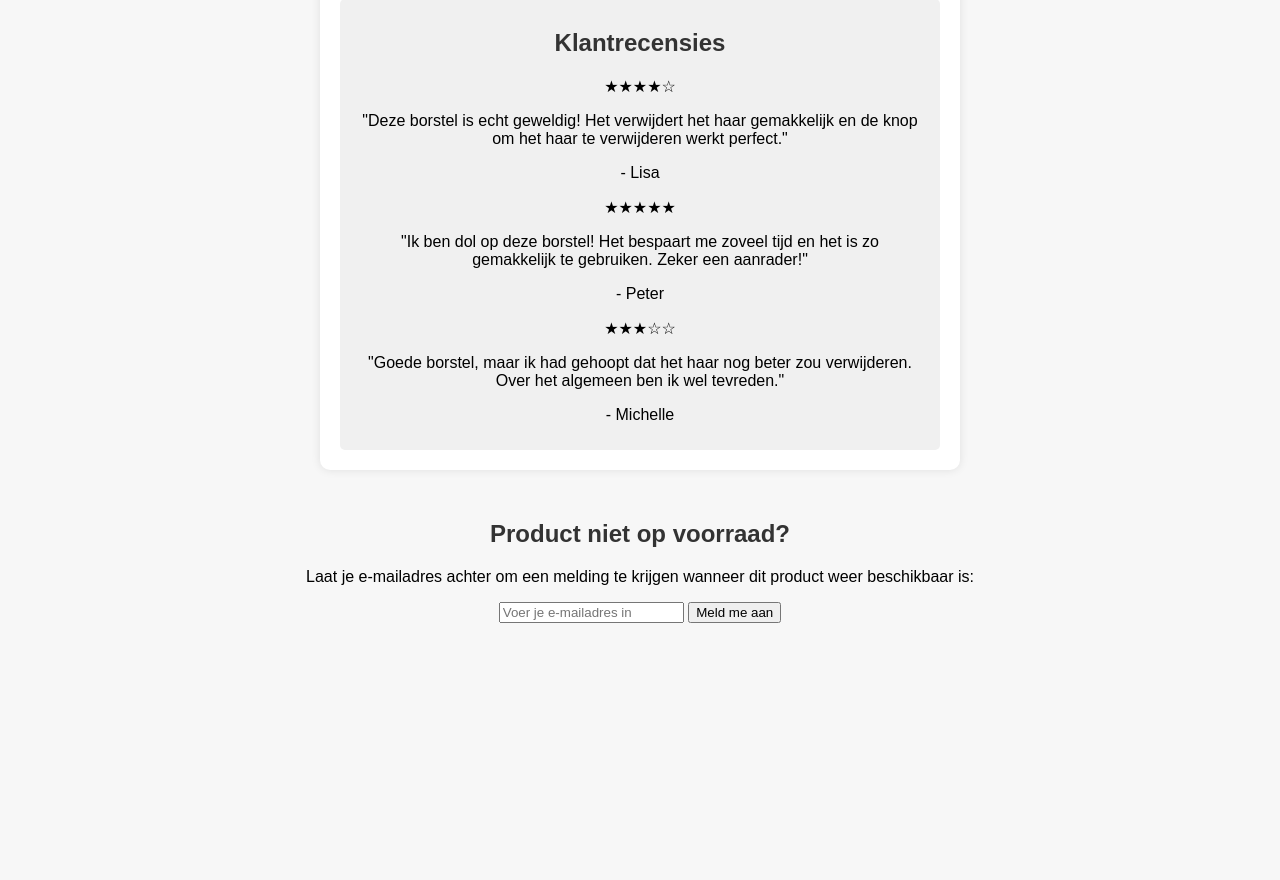
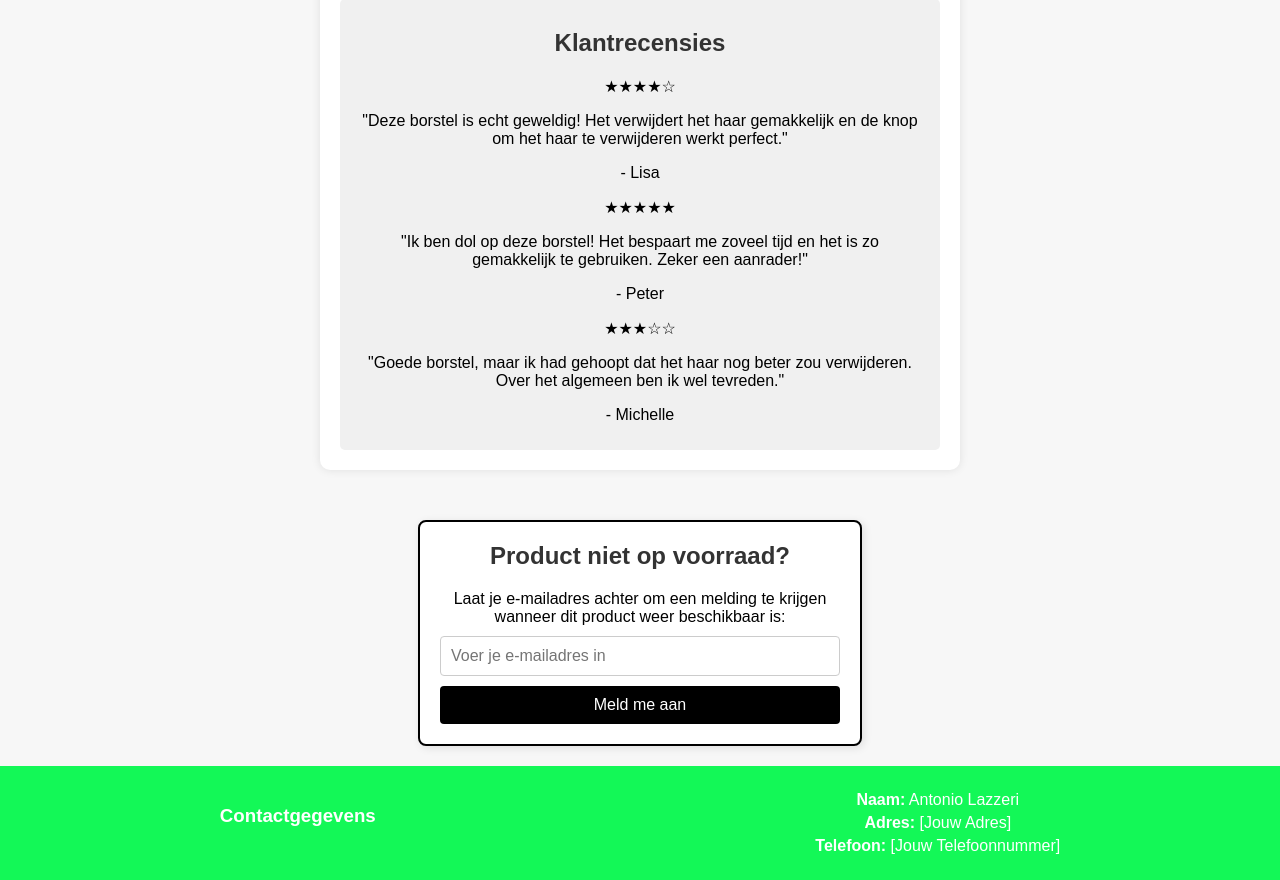
Before and after one commit to AntonioLazzeri1/website-eindexamen, a PHP site: page /index2.html in a window 1280 px wide; the page is wider, and only the part inside the window is pictured. Shown: the part 1298-2178 px from the top of that part. Before the commit the page ends 1921 px from the top of that part, so only its background shows below. Run offline with PHP 8.4, Linux system fonts and the light colour scheme; some libraries are stand-ins or nearby versions.

Commit message:
product pagina

```diff
--- a/index2.html
+++ b/index2.html
@@ -99,6 +99,17 @@
             <input type="hidden" name="product_id" value="1">
             <button type="submit">Meld me aan</button>
         </form>
+
     </div>
+    <footer>
+        <div class="contact-info">
+          <h3>Contactgegevens</h3>
+          <div class="contact-details">
+            <p><strong>Naam:</strong> Antonio Lazzeri</p>
+            <p><strong>Adres:</strong> [Jouw Adres]</p>
+            <p><strong>Telefoon:</strong> [Jouw Telefoonnummer]</p>
+          </div>
+        </div>
+      </footer>
 </body>
 </html>
--- a/index3.html
+++ b/index3.html
@@ -96,7 +96,7 @@
     <div class="stock-notification">
         <h2>Product niet op voorraad?</h2>
         <p>Laat je e-mailadres achter om een melding te krijgen wanneer dit product weer beschikbaar is:</p>
-        <form action="notify.php" method="POST" onsubmit="validateEmail(event)">
+        <form action="index.html" method="POST" onsubmit="validateEmail(event)">
             <input type="email" name="email" placeholder="Voer je e-mailadres in" required>
             <input type="hidden" name="product_id" value="1">
             <button type="submit">Meld me aan</button>
--- a/style2.css
+++ b/style2.css
@@ -96,3 +96,82 @@ ul, ol {
     border-radius: 5px;
     margin-top: 20px;
 }
+
+footer {
+  background-color: rgb(19, 248, 87);
+
+  color: white;
+  text-align: center;
+  padding: 20px 0;
+  position:static;
+  width: 100%;
+  bottom: 0;
+}
+
+footer p {
+  margin: 0;
+  font-size: 16px;
+}
+
+.contact-info {
+  display: flex;
+  justify-content: space-around; /* Verdeel de ruimte tussen de items */
+}
+.contact-details {
+  color: white; /* Witte tekstkleur */
+}
+
+.contact-details p {
+  margin: 5px 0;
+}
+
+
+.stock-notification {
+  background-color: white;        /* Witte achtergrondkleur */
+  border: 2px solid black;        /* Zwarte omranding van 2px */
+  padding: 20px;                  /* Binnenruimte rond de inhoud */
+  max-width: 400px;               /* Maximale breedte van de blok */
+  margin: 20px auto;              /* Centraal plaatsen met marge erboven en onder */
+  box-shadow: 2px 2px 8px rgba(0, 0, 0, 0.1);  /* Lichte schaduw voor diepte */
+  border-radius: 8px;             /* Afgeronde hoeken */
+  text-align: center;             /* Tekst gecentreerd */
+}
+
+
+.stock-notification h2 {
+  font-size: 1.5em;
+  margin-top: 0;
+}
+
+.stock-notification p {
+  font-size: 1em;
+  margin: 10px 0;
+}
+
+.stock-notification form {
+  display: flex;
+  flex-direction: column;
+  gap: 10px;
+}
+
+.stock-notification input[type="email"] {
+  padding: 10px;
+  border: 1px solid #ccc;
+  border-radius: 4px;
+  font-size: 1em;
+}
+
+.stock-notification button {
+  padding: 10px;
+  background-color: black;
+  color: white;
+  border: none;
+  border-radius: 4px;
+  cursor: pointer;
+  font-size: 1em;
+  transition: background-color 0.3s;
+}
+
+.stock-notification button:hover {
+  background-color: #333;
+}
```
